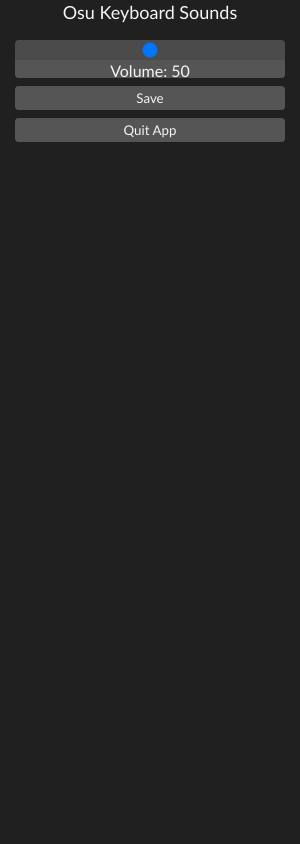
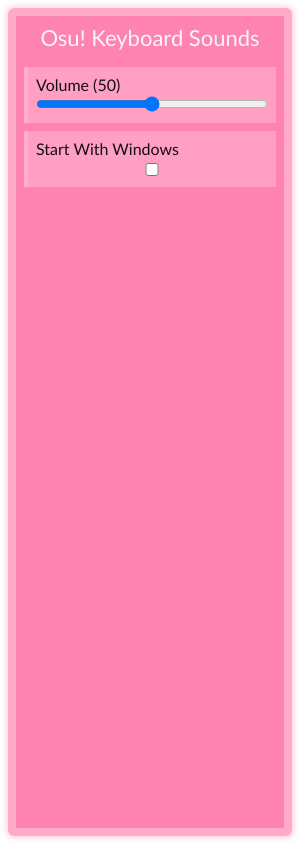
Before and after one commit to TheArmagan/osukeyboardsounds, an Electron app: page src/public/settings.html in a window 300 px wide. Drawn offline with Linux system fonts and the light colour scheme; no server answers.

Commit message:
🙀 Awesome Updates!
New & cute settings GUI!
And option for the automatically starting with Windows!

```diff
--- a/package.json
+++ b/package.json
@@ -2,7 +2,7 @@
   "name": "osukeyboardsounds",
   "productName": "osukeyboardsounds",
   "version": "1.0.0",
-  "description": "Osu keyboard sounds on your desktop!",
+  "description": "Osu! Keyboard Sounds on your desktop!",
   "main": "src/index.js",
   "scripts": {
     "postinstall": "electron-builder install-app-deps",
@@ -17,6 +17,7 @@
   },
   "license": "GNU GLP v3",
   "dependencies": {
+    "auto-launch": "^5.0.5",
     "electron-squirrel-startup": "^1.0.0",
     "express": "^4.17.1",
     "globaluserinput": "^1.0.0"
--- a/src/public/lib/config.js
+++ b/src/public/lib/config.js
@@ -1,7 +1,8 @@
 class ConfigManager {
 
   #defaults = {
-    volume: 0.5
+    volume: 0.5,
+    autoStart: false
   }
 
   getDefault(key) {
--- /dev/null
+++ b/src/public/lib/debounce.js
@@ -0,0 +1,14 @@
+function debounce(func, wait, immediate) {
+  var timeout;
+  return function () {
+    var context = this, args = arguments;
+    var later = function () {
+      timeout = null;
+      if (!immediate) func.apply(context, args);
+    };
+    var callNow = immediate && !timeout;
+    clearTimeout(timeout);
+    timeout = setTimeout(later, wait);
+    if (callNow) func.apply(context, args);
+  };
+};
--- a/src/public/settings.html
+++ b/src/public/settings.html
@@ -15,112 +15,76 @@
       font-family: "Trebuchet MS", "Lucida Sans Unicode", "Lucida Grande",
         "Lucida Sans", Arial, sans-serif;
       outline: 0;
+      overflow: hidden;
     }
 
     html,
     body {
-      width: 100vw;
-      height: 100vh;
-      border-radius: 9999px;
+      width: 100%;
+      height: 100%;
+      background-color: transparent;
     }
 
     body {
-      background-color: #202020;
-      border-radius: 9999px;
+      padding: 8px;
     }
 
-    main {
-      margin: 0 auto;
-      padding-top: 16px;
-      max-width: 90vw;
+    #vue-app {
       width: 100%;
+      height: 100%;
+      border-radius: 6px;
+      background-color: #ff72a6df;
+      border: 8px solid #ffb0cddf;
+      padding: 8px;
+      box-shadow: 0px 0px 6px 2px #ffb0cd91;
     }
 
-    nav {
-      width: 100vw;
-      height: 24px;
+    #title {
+      text-align: center;
+      color: whitesmoke;
+      font-size: 22px;
     }
 
-    .title {
-      color: whitesmoke;
-      text-align: center;
-      line-height: 24px;
-      font-size: 18px;
+    #settings {
+      margin-top: 16px;
     }
 
-    .volume-range {
-      display: block;
-      width: 100%;
-      background-color: #555555;
-      border-top-right-radius: 4px;
-      border-top-left-radius: 4px;
+    .setting {
+      border-left: 4px solid#ffb0cddf;
+      background-color: #ffb0cda2;
+      padding: 8px;
     }
 
-    .volume-range::-webkit-slider-runnable-track {
-      padding: 2px;
-      background-color: #4b4b4b;
-      border-top-right-radius: 4px;
-      border-top-left-radius: 4px;
+    .setting p {
+      color: rgb(22, 14, 20);
+      margin-bottom: 2px;
     }
 
-    .volume-display {
-      padding: 2px;
-      display: block;
-      width: 100%;
-      background-color: #555555;
-      height: 18px;
-      border-bottom-right-radius: 4px;
-      border-bottom-left-radius: 4px;
+    .setting:not(:first-child) {
+      margin-top: 8px;
     }
-
-    .volume-display p {
-      width: 100%;
-      line-height: 18px;
-      color: whitesmoke;
-      text-align: center;
-    }
-
-    .button {
-      border-radius: 4px;
-      cursor: pointer;
-      margin-top: 8px;
-      width: 100%;
-      height: 24px;
-      background-color: #555555;
-      color: whitesmoke;
-      border: 0;
-    }
-
-    .button:hover {
-      background-color: #616161;
-    }
-
-    .button:active {
-      background-color: #4d4d4d;
-    }
-
-
   </style>
 </head>
 
 <body>
   <div id="vue-app">
-    <nav>
-      <p class="title">Osu Keyboard Sounds</h1>
-    </nav>
-    <main>
-      <div class="volume">
-        <input class="volume-range" type="range" step="0.01" max="1" min="0" v-model.number="config.volume">
-        <div class="volume-display">
-          <p>Volume: {{Math.floor(config.volume*100)}}</p>
-        </div>
+    <div id="title">
+      Osu! Keyboard Sounds
+    </div>
+    <div id="settings">
+      <div class="setting">
+        <p>Volume ({{(config.volume*100).toFixed(0)}})</p>
+        <input type="range" style="width: 100%;" min="0" max="1" step="0.01" v-model.number="config.volume">
       </div>
-      <button class="button" @click="save()">{{saveButtonText}}</button>
-      <button class="button" @click="quit()">Quit App</button>
-    </main>
+      <div class="setting">
+        <p>Start With Windows</p>
+        <input type="checkbox" style="width: 100%;" v-model="config.autoStart">
+      </div>
+    </div>
   </div>
   <script src="./lib/vue2dev.js"></script>
   <script src="./lib/config.js"></script>
+  <script src="./lib/debounce.js"></script>
   <script src="./settings.js"></script>
 </body>
 
--- a/src/public/settings.js
+++ b/src/public/settings.js
@@ -2,25 +2,23 @@
 const vueApp = new Vue({
   el: "#vue-app",
   data: {
-    config: {},
-    saveButtonText: "Save"
+    config: {}
   },
   mounted() {
+    this.$watch("config", debounce(function (conf) {
+      conf = { ...conf };
+      console.log(conf)
+      config.setAll(conf);
+      ipcRenderer.send("settings", conf);
+    }, 100), { deep: true })
     this.config = config.getAll();
-    ipcRenderer.send("settings", { ...this.config });
   },
   methods: {
-    save() {
-      let conf = { ...this.config };
-      config.setAll(conf);
-      this.saveButtonText = "Saved!";
-      setTimeout(() => {
-        this.saveButtonText = "Save";
-      }, 1000);
-      ipcRenderer.send("settings", conf);
-    },
     quit() {
       ipcRenderer.send("quit");
     }
+  },
+  watch: {
+
   }
 })
```
Also changed, not shown: src/index.js (+24 -5 lines), README.md, 1 other file.
